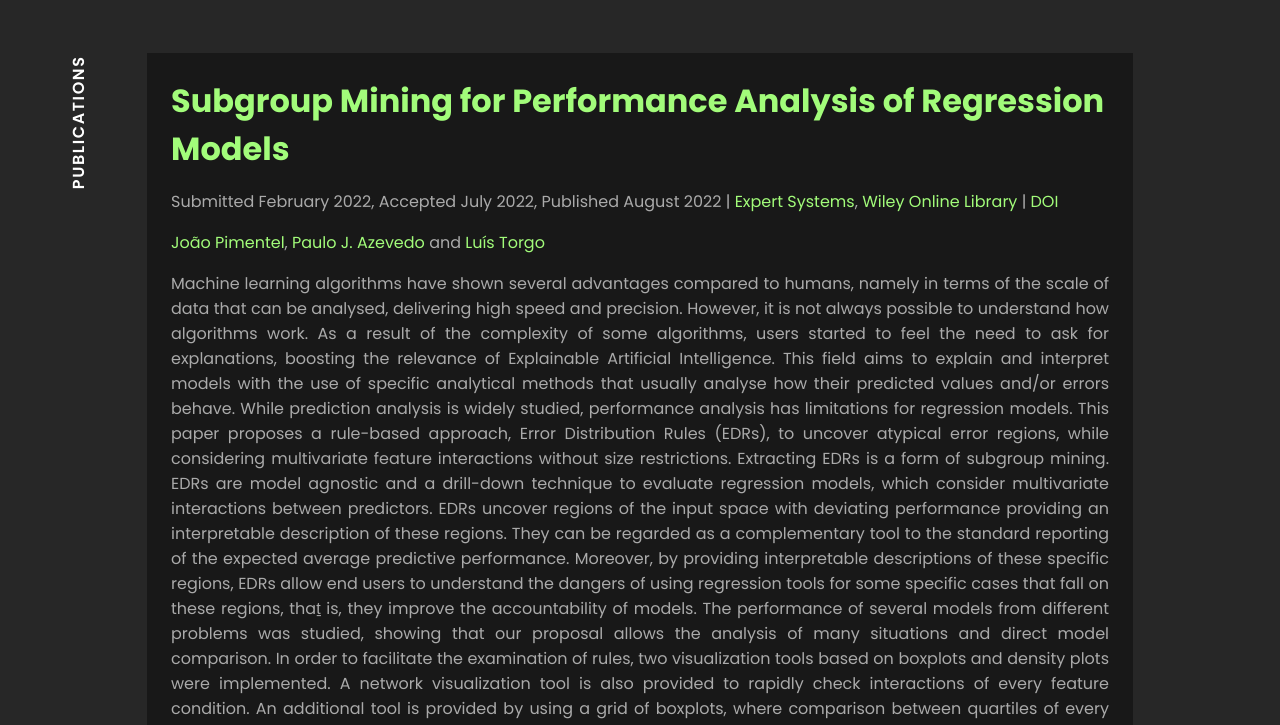
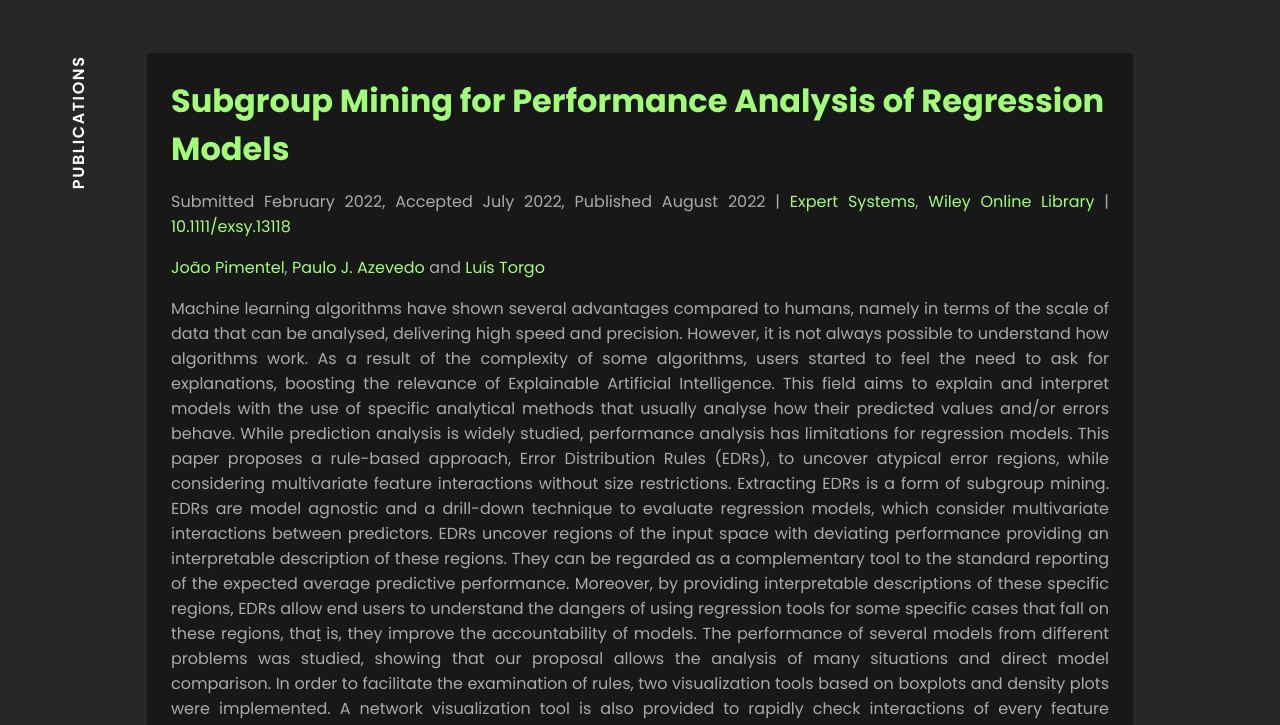
Before and after one commit to citoplasme/citoplasme.github.io, an Astro site: page /publications/subgroup_mining_for_performance_analysis_of_regression_models in a window 1280 px wide. Shown: the part 75-800 px from the top of the page. Built offline with nearby package versions, Linux system fonts and the light colour scheme; Astro itself is replaced by a stand-in of ours; some icons are missing.

Commit message:
Update subgroup_mining_for_performance_analysis_of_regression_models.md

```diff
--- a/src/pages/publications/subgroup_mining_for_performance_analysis_of_regression_models.md
+++ b/src/pages/publications/subgroup_mining_for_performance_analysis_of_regression_models.md
@@ -10,7 +10,7 @@ publisher: 'Wiley Online Library'
 description: '<a href="https://web.cs.dal.ca/~pimentel/" target="_blank">João Pimentel</a>, <a href="https://www.di.uminho.pt/~pja/" target="_blank">Paulo J. Azevedo</a> and <a href="https://web.cs.dal.ca/~ltorgo/" target="_blank">Luís Torgo</a> | Refereed Journal | <a href="https://onlinelibrary.wiley.com/journal/14680394" target="_blank">Expert Systems</a>, <a href="https://onlinelibrary.wiley.com" target="_blank">Wiley Online Library</a>'
 keywords: '#Interpretability #Machine_Learning #Performance_Analysis #Regression'
 ---
-Submitted February 2022, Accepted July 2022, Published August 2022 | [Expert Systems](https://onlinelibrary.wiley.com/journal/14680394), [Wiley Online Library](https://onlinelibrary.wiley.com) | <i class="ai ai-doi"></i> [DOI](https://doi.org/10.1111/exsy.13118)
+Submitted February 2022, Accepted July 2022, Published August 2022 | [Expert Systems](https://onlinelibrary.wiley.com/journal/14680394), [Wiley Online Library](https://onlinelibrary.wiley.com) | <i class="ai ai-doi"></i> [10.1111/exsy.13118](https://doi.org/10.1111/exsy.13118)
 
 [João Pimentel](https://web.cs.dal.ca/~pimentel/), [Paulo J. Azevedo](https://www.di.uminho.pt/~pja/) and [Luís Torgo](https://web.cs.dal.ca/~ltorgo/)
 
```
